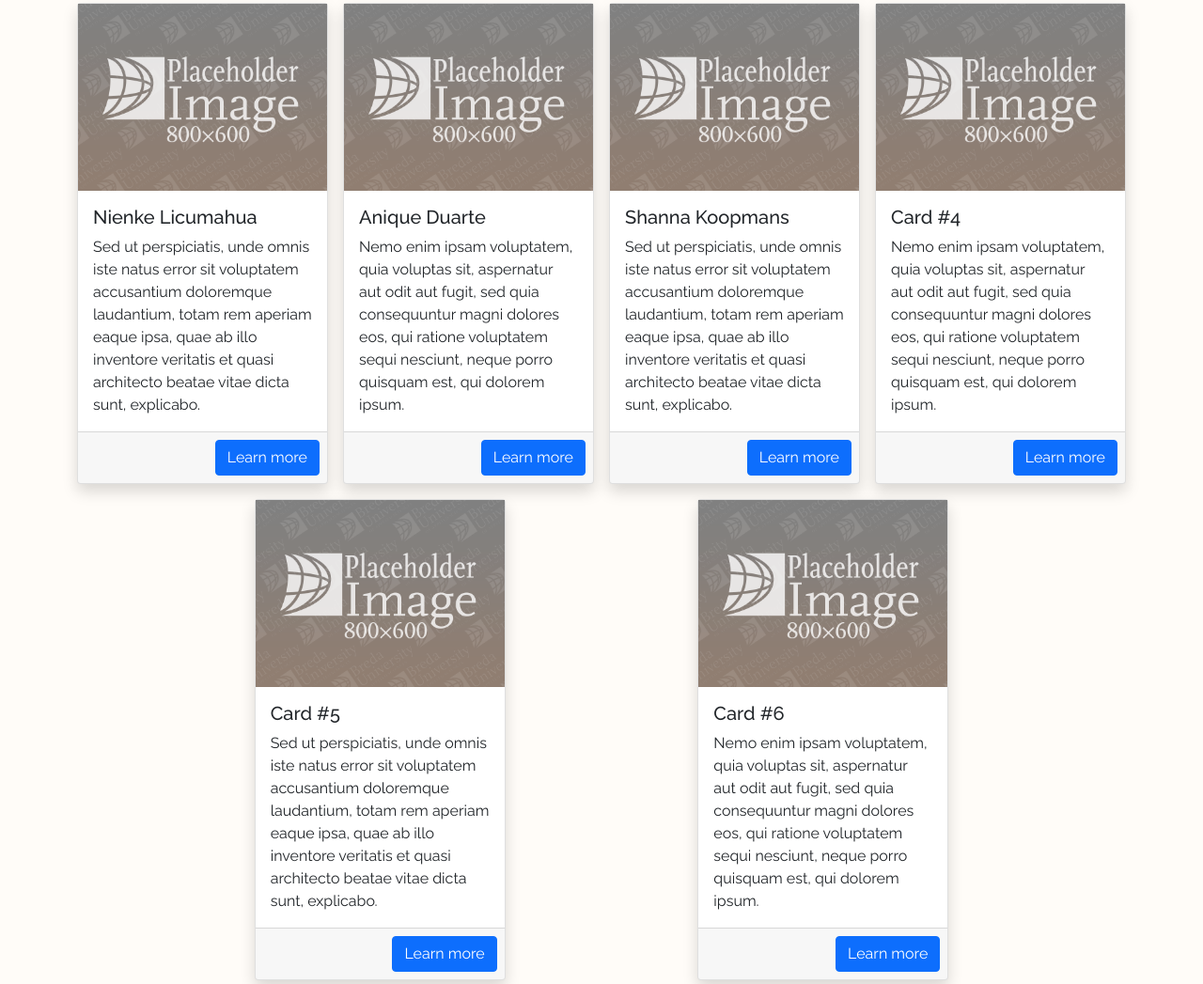
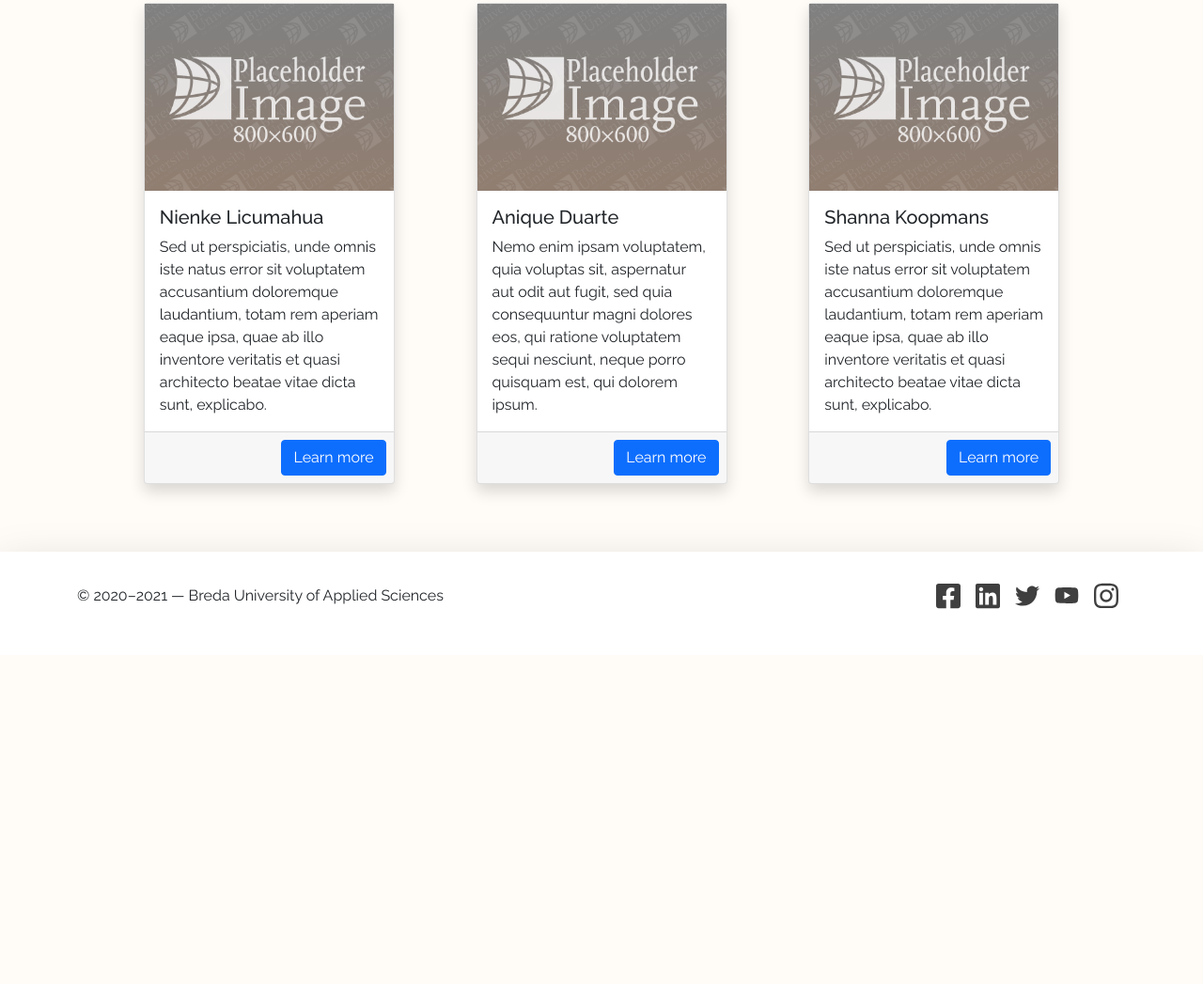
Before and after one commit to shannakoopmans/Juntos-Cerveza, a plain HTML site: page index.html in a window 1280 px wide. Shown: the part 1070-2117 px from the top of the page at 94% size. After the commit the page ends 1767 px from the top, so only its background shows below. Drawn offline with nearby package versions, Linux system fonts and the light colour scheme.

Commit message:
Update 3 main page

```diff
--- a/index.html
+++ b/index.html
@@ -162,48 +162,6 @@
           </div>
         </div>
 
-        <!-- Card #4 -->
-        <div class="col-sm-6 col-lg-4 col-xl-3">
-          <div class="card shadow h-100">
-            <img class="img-fluid" src="images/placeholder.png" alt="Placeholder Image">
-            <div class="card-body">
-              <h5 class="card-title">Card #4</h5>
-              <p class="card-text">Nemo enim ipsam voluptatem, quia voluptas sit, aspernatur aut odit aut fugit, sed quia consequuntur magni dolores eos, qui ratione voluptatem sequi nesciunt, neque porro quisquam est, qui dolorem ipsum.</p>
-            </div>
-            <div class="card-footer p-2 text-end">
-              <a href="#" class="btn btn-primary">Learn more</a>
-            </div>
-          </div>
-        </div>
-
-        <!-- Card #5 -->
-        <div class="col-sm-6 col-lg-4 col-xl-3">
-          <div class="card shadow h-100">
-            <img class="img-fluid" src="images/placeholder.png" alt="Placeholder Image">
-            <div class="card-body">
-              <h5 class="card-title">Card #5</h5>
-              <p class="card-text">Sed ut perspiciatis, unde omnis iste natus error sit voluptatem accusantium doloremque laudantium, totam rem aperiam eaque ipsa, quae ab illo inventore veritatis et quasi architecto beatae vitae dicta sunt, explicabo.</p>
-            </div>
-            <div class="card-footer p-2 text-end">
-              <a href="#" class="btn btn-primary">Learn more</a>
-            </div>
-          </div>
-        </div>
-
-        <!-- Card #6 -->
-        <div class="col-sm-6 col-lg-4 col-xl-3">
-          <div class="card shadow h-100">
-            <img class="img-fluid" src="images/placeholder.png" alt="Placeholder Image">
-            <div class="card-body">
-              <h5 class="card-title">Card #6</h5>
-              <p class="card-text">Nemo enim ipsam voluptatem, quia voluptas sit, aspernatur aut odit aut fugit, sed quia consequuntur magni dolores eos, qui ratione voluptatem sequi nesciunt, neque porro quisquam est, qui dolorem ipsum.</p>
-            </div>
-            <div class="card-footer p-2 text-end">
-              <a href="#" class="btn btn-primary">Learn more</a>
-            </div>
-          </div>
-        </div>
-
         <!-- That was the last card -->
 
       </div>
```
